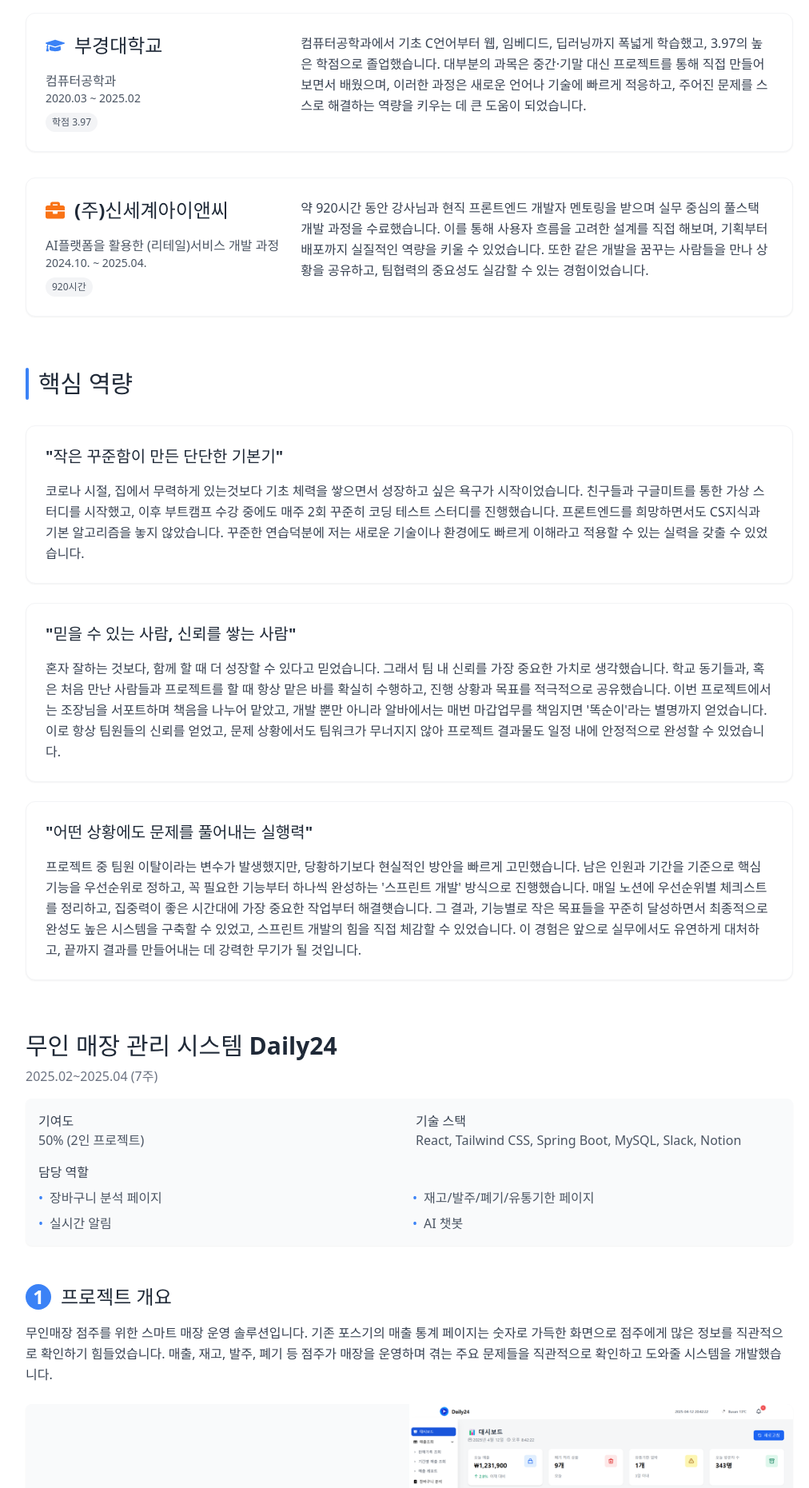
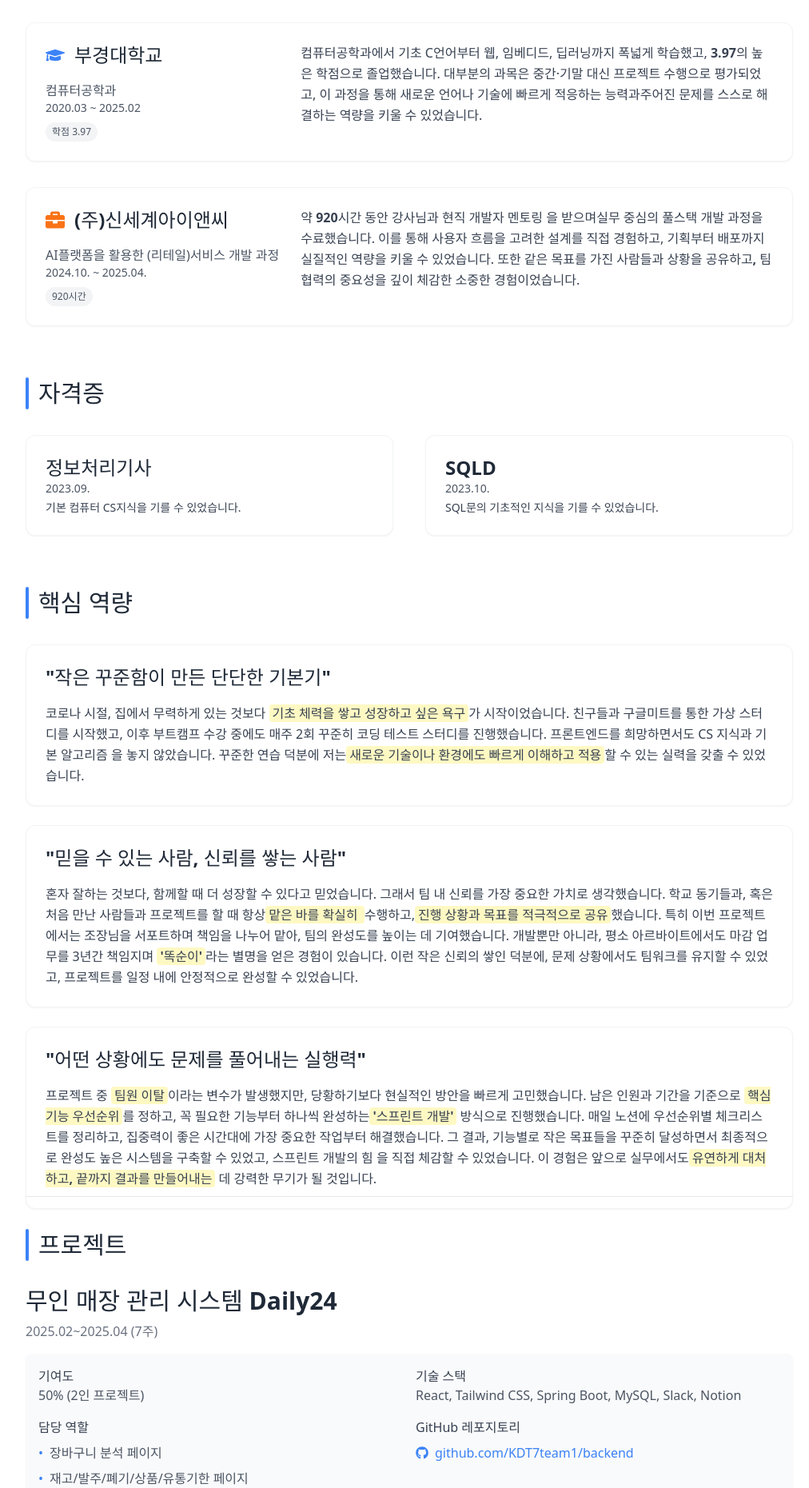
Before and after one commit to hyeyeon9/portfolio, a React (Vite) app: page / in a window 1280 px wide. Shown: the part 880-2741 px from the top of the page at 80% size, without its empty margins (128-1140 px from the left). Built offline with nearby package versions, Linux system fonts and the light colour scheme.

Commit message:
🎨 내용 및 스타일 개선

```diff
--- a/src/components/Hero.jsx
+++ b/src/components/Hero.jsx
@@ -10,7 +10,6 @@
   FaEnvelope,
   FaGraduationCap,
   FaBriefcase,
-  FaStar,
 } from "react-icons/fa";
 import {
   SiTailwindcss,
@@ -19,6 +18,7 @@
   SiGithub,
   SiVelog,
 } from "react-icons/si";
+import myImage from "../assets/images/5.jpg";
 
 function Hero() {
   return (
@@ -71,7 +71,7 @@
           <div className="w-40 h-40 rounded-full p-1">
             <div className="w-full h-full rounded-full overflow-hidden bg-white">
               <img
-                src="#"
+                src={myImage}
                 alt="내 사진"
                 className="w-full h-full object-cover"
               />
@@ -83,16 +83,20 @@
             안녕하세요, 구혜연입니다.
           </h2>
           <p className="text-gray-700 leading-relaxed">
-            사용자에게 필요한 기능을 고민하고, 단순 정보 전달이 아닌 행동
-            유도까지 고려하는 프론트앤드 개발자로 성장중입니다.
+            사용자에게 필요한 기능을 고민하고, 단순 정보 전달을 넘어 실제
+            행동으로 이어지게 만드는 방법을 찾습니다.
           </p>
           <p className="text-gray-700 leading-relaxed">
-            질문과 피드백을 활발히 주고받는 문화를 만들어, 팀과 함께 성장하는
-            경험을 소중히 생각합니다.
+            밤새 검색창을 헤집고, 사소한 오류 하나에도 몇 시간을 몰입하는 끈기를
+            가진 사람입니다. 👩‍💻
           </p>
           <p className="text-gray-700 leading-relaxed">
-            맡은 일은 끝까지 책임지고, 동료에게 신뢰받는 개발자가 되기 위해 항상
-            노력합니다.
+            질문과 소통을 주저하지 않고, 팀원들과 함께 머리를 맞대 고민하는
+            과정을 좋아합니다. 🙋‍♀️
+          </p>
+          <p className="text-gray-700 leading-relaxed">
+            맡은 일은 끝까지 책임지고, 결과로 인정받는 개발자가 되기 위해 한
+            걸음씩 성장하고 있습니다. 🌱
           </p>
         </div>
       </div>
@@ -108,7 +112,6 @@
           {/* 프론트엔드 스킬 */}
           <div className="bg-white p-6 rounded-xl shadow-sm border border-gray-100">
             <h3 className="text-xl font-semibold text-gray-800 mb-6 flex items-center">
-
               Frontend
             </h3>
             <div className="grid grid-cols-3 sm:grid-cols-5 gap-6">
@@ -152,7 +155,6 @@
           {/* 백엔드 스킬 */}
           <div className="bg-white p-6 rounded-xl shadow-sm border border-gray-100">
             <h3 className="text-xl font-semibold text-gray-800 mb-6 flex items-center">
-
               Backend
             </h3>
             <div className="grid grid-cols-3 sm:grid-cols-5 gap-6">
@@ -223,10 +225,18 @@
             <div className="md:w-4/6">
               <p className="text-gray-700 leading-relaxed">
                 컴퓨터공학과에서 기초 C언어부터 웹, 임베디드, 딥러닝까지 폭넓게
-                학습했고, 3.97의 높은 학점으로 졸업했습니다. 대부분의 과목은
-                중간·기말 대신 프로젝트를 통해 직접 만들어보면서 배웠으며,
-                이러한 과정은 새로운 언어나 기술에 빠르게 적응하고, 주어진
-                문제를 스스로 해결하는 역량을 키우는 데 큰 도움이 되었습니다.
+                학습했고,{" "}
+                <span className="font-semibold">3.97의 높은 학점</span>으로
+                졸업했습니다. 대부분의 과목은 중간·기말 대신 프로젝트 수행으로
+                평가되었고, 이 과정을 통해{" "}
+                <span className="font-semibold">
+                  새로운 언어나 기술에 빠르게 적응하는 능력
+                </span>
+                과
+                <span className="font-semibold">
+                  주어진 문제를 스스로 해결하는 역량
+                </span>
+                을 키울 수 있었습니다.
               </p>
             </div>
           </div>
@@ -254,13 +264,58 @@
             </div>
             <div className="md:w-4/6">
               <p className="text-gray-700 leading-relaxed">
-                약 920시간 동안 강사님과 현직 프론트엔드 개발자 멘토링을 받으며
-                실무 중심의 풀스택 개발 과정을 수료했습니다. 이를 통해 사용자
-                흐름을 고려한 설계를 직접 해보며, 기획부터 배포까지 실질적인
-                역량을 키울 수 있었습니다. 또한 같은 개발을 꿈꾸는 사람들을 만나
-                상황을 공유하고, 팀협력의 중요성도 실감할 수 있는
-                경험이었습니다.
+                약 <span className="font-semibold">920시간</span> 동안 강사님과
+                현직 개발자 멘토링 을 받으며
+                <span className="font-semibold">
+                  실무 중심의 풀스택 개발 과정
+                </span>
+                을 수료했습니다. 이를 통해{" "}
+                <span className="font-semibold">사용자 흐름을 고려한 설계</span>
+                를 직접 경험하고, 기획부터 배포까지 실질적인 역량을 키울 수
+                있었습니다. 또한{" "}
+                <span className="font-semibold">
+                  같은 목표를 가진 사람들과 상황을 공유하고, 팀 협력의 중요성
+                </span>
+                을 깊이 체감한 소중한 경험이었습니다.
               </p>
+            </div>
+          </div>
+        </div>
+      </div>
+
+      {/* 자격증 */}
+      <div className="mb-16">
+        <div className="flex items-center gap-3 mb-8">
+          <div className="h-10 w-1 bg-blue-500 rounded-full"></div>
+          <h2 className="text-3xl font-bold text-gray-800">자격증</h2>
+        </div>
+
+        <div className="grid grid-cols-1 md:grid-cols-2 gap-10">
+          {/* 개발 관련 자격증 */}
+          <div className="bg-white p-6 rounded-xl shadow-sm border border-gray-100">
+            <div className="space-y-4">
+              <div>
+                <h4 className="text-2xl font-bold text-gray-800">
+                  정보처리기사
+                </h4>
+                <p className="text-sm text-gray-600">2023.09.</p>
+                <p className="text-sm text-gray-700 mt-1">
+                  기본 컴퓨터 CS지식을 기를 수 있었습니다.
+                </p>
+              </div>
+            </div>
+          </div>
+
+          {/* 데이터 관련 자격증 */}
+          <div className="bg-white p-6 rounded-xl shadow-sm border border-gray-100">
+            <div className="space-y-4">
+              <div>
+                <h4 className="text-2xl font-bold text-gray-800">SQLD</h4>
+                <p className="text-sm text-gray-600">2023.10.</p>
+                <p className="text-sm text-gray-700 mt-1">
+                  SQL문의 기초적인 지식을 기를 수 있었습니다.
+                </p>
+              </div>
             </div>
           </div>
         </div>
@@ -276,57 +331,84 @@
         <div className="space-y-6">
           <div className="bg-white p-6 rounded-xl shadow-sm border border-gray-100 hover:shadow-md transition-shadow">
             <div className="flex items-center gap-3 mb-4">
-              <h3 className="text-xl font-bold text-gray-800">
+              <h3 className="text-2xl font-bold text-gray-800">
                 "작은 꾸준함이 만든 단단한 기본기"
               </h3>
             </div>
             <p className="text-gray-700 leading-relaxed">
-              코로나 시절, 집에서 무력하게 있는것보다 기초 체력을 쌓으면서
-              성장하고 싶은 욕구가 시작이었습니다. 친구들과 구글미트를 통한 가상
-              스터디를 시작했고, 이후 부트캠프 수강 중에도 매주 2회 꾸준히 코딩
-              테스트 스터디를 진행했습니다. 프론트엔드를 희망하면서도 CS지식과
-              기본 알고리즘을 놓지 않았습니다. 꾸준한 연습덕분에 저는 새로운
-              기술이나 환경에도 빠르게 이해라고 적용할 수 있는 실력을 갖출 수
-              있었습니다.
+              코로나 시절, 집에서 무력하게 있는 것보다{" "}
+              <span className="bg-yellow-100 font-semibold px-1 rounded">
+                기초 체력을 쌓고 성장하고 싶은 욕구
+              </span>
+              가 시작이었습니다. 친구들과 구글미트를 통한 가상 스터디를
+              시작했고, 이후 부트캠프 수강 중에도 매주 2회 꾸준히 코딩 테스트
+              스터디를 진행했습니다. 프론트엔드를 희망하면서도 CS 지식과 기본
+              알고리즘 을 놓지 않았습니다. 꾸준한 연습 덕분에 저는
+              <span className="bg-yellow-100 font-semibold px-1 rounded">
+                새로운 기술이나 환경에도 빠르게 이해하고 적용
+              </span>
+              할 수 있는 실력을 갖출 수 있었습니다.
             </p>
           </div>
 
           <div className="bg-white p-6 rounded-xl shadow-sm border border-gray-100 hover:shadow-md transition-shadow">
             <div className="flex items-center gap-3 mb-4">
-              <h3 className="text-xl font-bold text-gray-800">
+              <h3 className="text-2xl font-bold text-gray-800">
                 "믿을 수 있는 사람, 신뢰를 쌓는 사람"
               </h3>
             </div>
             <p className="text-gray-700 leading-relaxed">
-              혼자 잘하는 것보다, 함께 할 때 더 성장할 수 있다고 믿었습니다.
+              혼자 잘하는 것보다, 함께할 때 더 성장할 수 있다고 믿었습니다.
               그래서 팀 내 신뢰를 가장 중요한 가치로 생각했습니다. 학교
-              동기들과, 혹은 처음 만난 사람들과 프로젝트를 할 때 항상 맡은 바를
-              확실히 수행하고, 진행 상황과 목표를 적극적으로 공유했습니다. 이번
-              프로젝트에서는 조장님을 서포트하며 책음을 나누어 맡았고, 개발 뿐만
-              아니라 알바에서는 매번 마갑업무를 책임지면 '똑순이'라는 별명까지
-              얻었습니다. 이로 항상 팀원들의 신뢰를 얻었고, 문제 상황에서도
-              팀워크가 무너지지 않아 프로젝트 결과물도 일정 내에 안정적으로
-              완성할 수 있었습니다.
+              동기들과, 혹은 처음 만난 사람들과 프로젝트를 할 때 항상
+              <span className="bg-yellow-100 font-semibold px-1 rounded">
+                맡은 바를 확실히{" "}
+              </span>
+              수행하고,
+              <span className="bg-yellow-100 font-semibold px-1 rounded">
+                진행 상황과 목표를 적극적으로 공유
+              </span>
+              했습니다. 특히 이번 프로젝트에서는 조장님을 서포트하며 책임을
+              나누어 맡아, 팀의 완성도를 높이는 데 기여했습니다. 개발뿐만
+              아니라, 평소 아르바이트에서도 마감 업무를 3년간 책임지며{" "}
+              <span className="bg-yellow-100 font-semibold px-1 rounded">
+                '똑순이'
+              </span>
+              라는 별명을 얻은 경험이 있습니다. 이런 작은 신뢰의 쌓인 덕분에,
+              문제 상황에서도 팀워크를 유지할 수 있었고, 프로젝트를 일정 내에
+              안정적으로 완성할 수 있었습니다.
             </p>
           </div>
 
           <div className="bg-white p-6 rounded-xl shadow-sm border border-gray-100 hover:shadow-md transition-shadow">
             <div className="flex items-center gap-3 mb-4">
-              <h3 className="text-xl font-bold text-gray-800">
+              <h3 className="text-2xl font-bold text-gray-800">
                 "어떤 상황에도 문제를 풀어내는 실행력"
               </h3>
             </div>
             <p className="text-gray-700 leading-relaxed">
-              프로젝트 중 팀원 이탈이라는 변수가 발생했지만, 당황하기보다
-              현실적인 방안을 빠르게 고민했습니다. 남은 인원과 기간을 기준으로
-              핵심 기능을 우선순위로 정하고, 꼭 필요한 기능부터 하나씩 완성하는
-              '스프린트 개발' 방식으로 진행했습니다. 매일 노션에 우선순위별
-              체킈스트를 정리하고, 집중력이 좋은 시간대에 가장 중요한 작업부터
-              해결햿습니다. 그 결과, 기능별로 작은 목표들을 꾸준히 달성하면서
+              프로젝트 중{" "}
+              <span className="bg-yellow-100 font-semibold px-1 rounded">
+                팀원 이탈
+              </span>
+              이라는 변수가 발생했지만, 당황하기보다 현실적인 방안을 빠르게
+              고민했습니다. 남은 인원과 기간을 기준으로{" "}
+              <span className="bg-yellow-100 font-semibold px-1 rounded">
+                핵심 기능 우선순위
+              </span>
+              를 정하고, 꼭 필요한 기능부터 하나씩 완성하는
+              <span className="bg-yellow-100 font-semibold px-1 rounded">
+                '스프린트 개발'
+              </span>{" "}
+              방식으로 진행했습니다. 매일 노션에 우선순위별 체크리스트를
+              정리하고, 집중력이 좋은 시간대에 가장 중요한 작업부터
+              해결했습니다. 그 결과, 기능별로 작은 목표들을 꾸준히 달성하면서
               최종적으로 완성도 높은 시스템을 구축할 수 있었고, 스프린트 개발의
-              힘을 직접 체감할 수 있었습니다. 이 경험은 앞으로 실무에서도
-              유연하게 대처하고, 끝까지 결과를 만들어내는 데 강력한 무기가 될
-              것입니다.
+              힘 을 직접 체감할 수 있었습니다. 이 경험은 앞으로 실무에서도
+              <span className="bg-yellow-100 font-semibold px-1 rounded">
+                유연하게 대처하고, 끝까지 결과를 만들어내는
+              </span>{" "}
+              데 강력한 무기가 될 것입니다.
             </p>
           </div>
         </div>
--- a/src/components/Projects.jsx
+++ b/src/components/Projects.jsx
@@ -1,9 +1,14 @@
+import { FaGithub } from "react-icons/fa";
 import dashBoardImage from "../assets/images/dashboard.png";
-import cartAnalysisImage from "../assets/images/cart-analysis.png";
 
 function Projects() {
   return (
     <section className="w-full max-w-5xl mx-auto p-8 bg-white">
+      <hr className="-mt-20 mb-10"></hr>
+      <div className="flex items-center gap-3 mb-8">
+        <div className="h-10 w-1 bg-blue-500 rounded-full"></div>
+        <h2 className="text-3xl font-bold text-gray-800">프로젝트</h2>
+      </div>
       {/* 프로젝트 헤더 */}
       <div className="mb-12">
         <h1 className="text-3xl font-bold text-gray-800">
@@ -24,16 +29,17 @@
               </p>
             </div>
           </div>
-          <div className="mt-4">
+          <div className="mt-4 grid grid-cols-1 md:grid-cols-2 gap-4">
+            <div>
               <p className="font-medium text-gray-700">담당 역할</p>
-            <ul className="mt-2 grid grid-cols-1 md:grid-cols-2 gap-2">
+              <ul className="mt-2 grid grid-cols-1 gap-2">
                 <li className="flex items-center text-gray-600">
                   <span className="mr-2 text-blue-500">•</span>
                   장바구니 분석 페이지
                 </li>
                 <li className="flex items-center text-gray-600">
                   <span className="mr-2 text-blue-500">•</span>
-                재고/발주/폐기/유통기한 페이지
+                  재고/발주/폐기/상품/유통기한 페이지
                 </li>
                 <li className="flex items-center text-gray-600">
                   <span className="mr-2 text-blue-500">•</span>
@@ -44,6 +50,21 @@
                   AI 챗봇
                 </li>
               </ul>
+            </div>
+            <div>
+              <p className="font-medium text-gray-700">GitHub 레포지토리</p>
+              <p className="mt-2 text-gray-600">
+                <a
+                  href="https://github.com/KDT7team1/backend"
+                  target="_blank"
+                  rel="noopener noreferrer"
+                  className="text-blue-500 hover:underline flex items-center"
+                >
+                  <FaGithub className="inline mr-2" />
+                  github.com/KDT7team1/backend
+                </a>
+              </p>
+            </div>
           </div>
         </div>
       </div>
@@ -68,11 +89,25 @@
         <div className="flex flex-col md:flex-row bg-gray-50 rounded-lg overflow-hidden shadow-sm">
           <div className="md:w-1/2 p-6 flex flex-col justify-center">
             <h3 className="text-xl font-bold text-gray-800 mb-3">Overview</h3>
-            <p className="text-gray-700">
-              직관적인 대시보드를 통해 매장 운영에 필요한 핵심 정보를 한눈에
-              파악할 수 있도록 설계했습니다. 데이터 시각화와 AI 기반 추천
-              시스템으로 점주의 의사결정을 지원합니다.
-            </p>
+
+            <ul className="text-gray-700">
+              <li>
+                • 무인매장 운영에 필요한 매출/재고/폐기/발주 관리, 장바구니 분석
+                기능을 통합 제공
+              </li>
+              <li>
+                • 점주는 웹 대시보드, 고객은 키오스크 화면을 통해 매장을 이용
+              </li>
+              <li>• 유통기한 기반 재고 관리 및 할인·폐기 처리 기능 구현</li>
+              <li>
+                • SSE 기반 실시간 알림으로 결제, 재고 부족, 폐기 상황 실시간
+                대응
+              </li>
+              <li>
+                • 장바구니 분석을 통해 연관 상품 추천 및 시간대별 판매 트렌드
+                제공
+              </li>
+            </ul>
           </div>
           <div className="md:w-1/2">
             <img
@@ -98,7 +133,7 @@
         </p>
 
         <div className="flex flex-col md:flex-row bg-gray-50 rounded-lg overflow-hidden shadow-sm">
-          <div className="md:w-1/2 p-6">
+          <div className=" p-6">
             <div className="mb-6">
               <h3 className="inline-block px-4 py-2 bg-blue-500 text-white font-medium rounded-full mb-3">
                 Detail
@@ -174,13 +209,6 @@
               </div>
             </div>
           </div>
-          <div className="md:w-1/2">
-            <img
-              src={cartAnalysisImage || "/placeholder.svg"}
-              alt="장바구니 분석 화면"
-              className="w-full h-full object-cover"
-            />
-          </div>
         </div>
       </div>
 
@@ -198,7 +226,7 @@
         </p>
 
         <div className="flex flex-col md:flex-row bg-gray-50 rounded-lg overflow-hidden shadow-sm">
-          <div className="md:w-1/2 p-6">
+          <div className=" p-6">
             <div className="mb-6">
               <h3 className="inline-block px-4 py-2 bg-blue-500 text-white font-medium rounded-full mb-3">
                 Detail
@@ -264,13 +292,6 @@
               </div>
             </div>
           </div>
-          <div className="md:w-1/2">
-            <img
-              src={cartAnalysisImage || "/placeholder.svg"}
-              alt="발주 페이지 화면"
-              className="w-full h-full object-cover"
-            />
-          </div>
         </div>
       </div>
 
@@ -288,7 +309,7 @@
         </p>
 
         <div className="flex flex-col md:flex-row bg-gray-50 rounded-lg overflow-hidden shadow-sm">
-          <div className="md:w-1/2 p-6">
+          <div className=" p-6">
             <div className="mb-6">
               <h3 className="inline-block px-4 py-2 bg-blue-500 text-white font-medium rounded-full mb-3">
                 Detail
@@ -367,13 +388,6 @@
               </div>
             </div>
           </div>
-          <div className="md:w-1/2">
-            <img
-              src={cartAnalysisImage || "/placeholder.svg"}
-              alt="실시간 알림 화면"
-              className="w-full h-full object-cover"
-            />
-          </div>
         </div>
       </div>
     </section>
```
Lines whose indentation alone changed are shown as unchanged.
